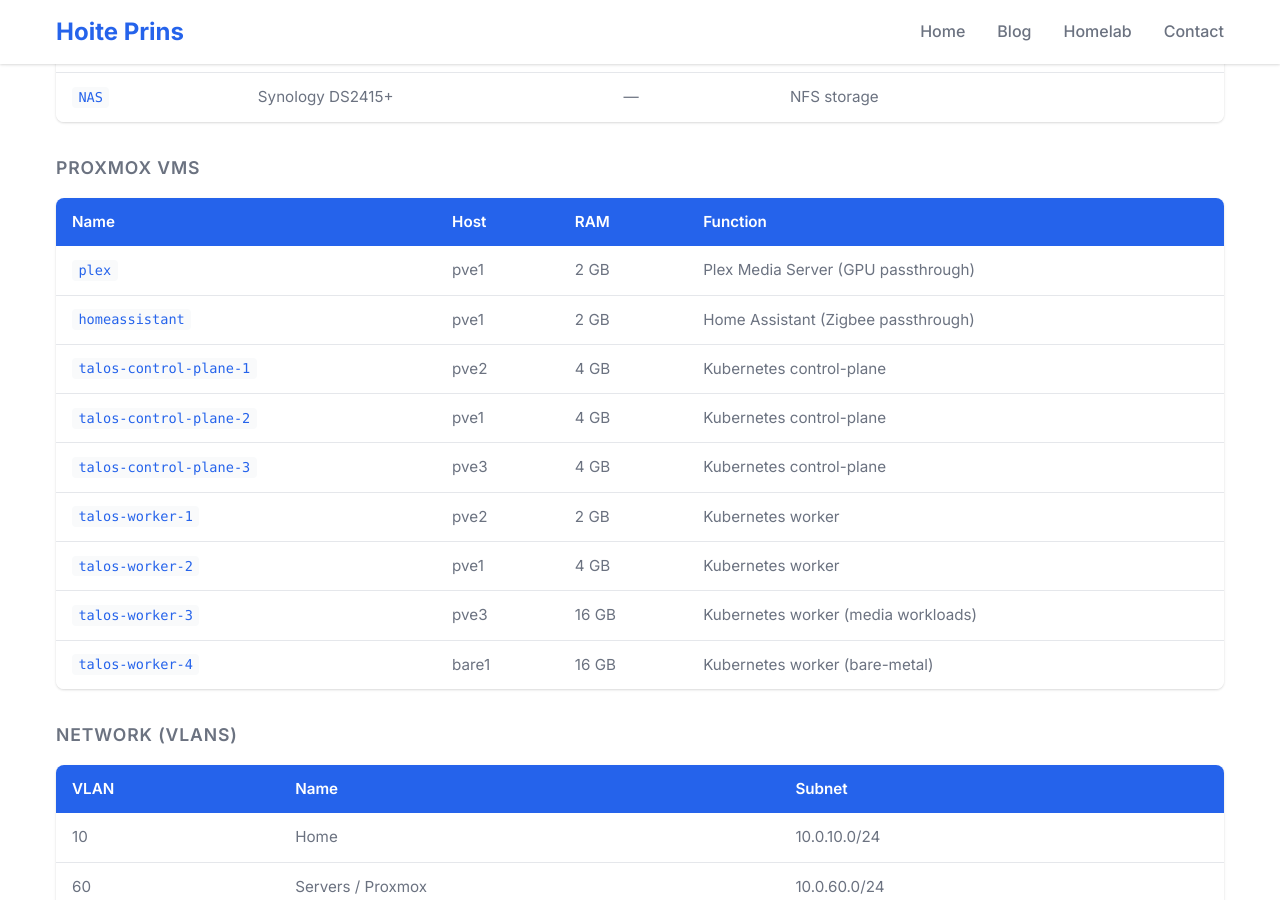
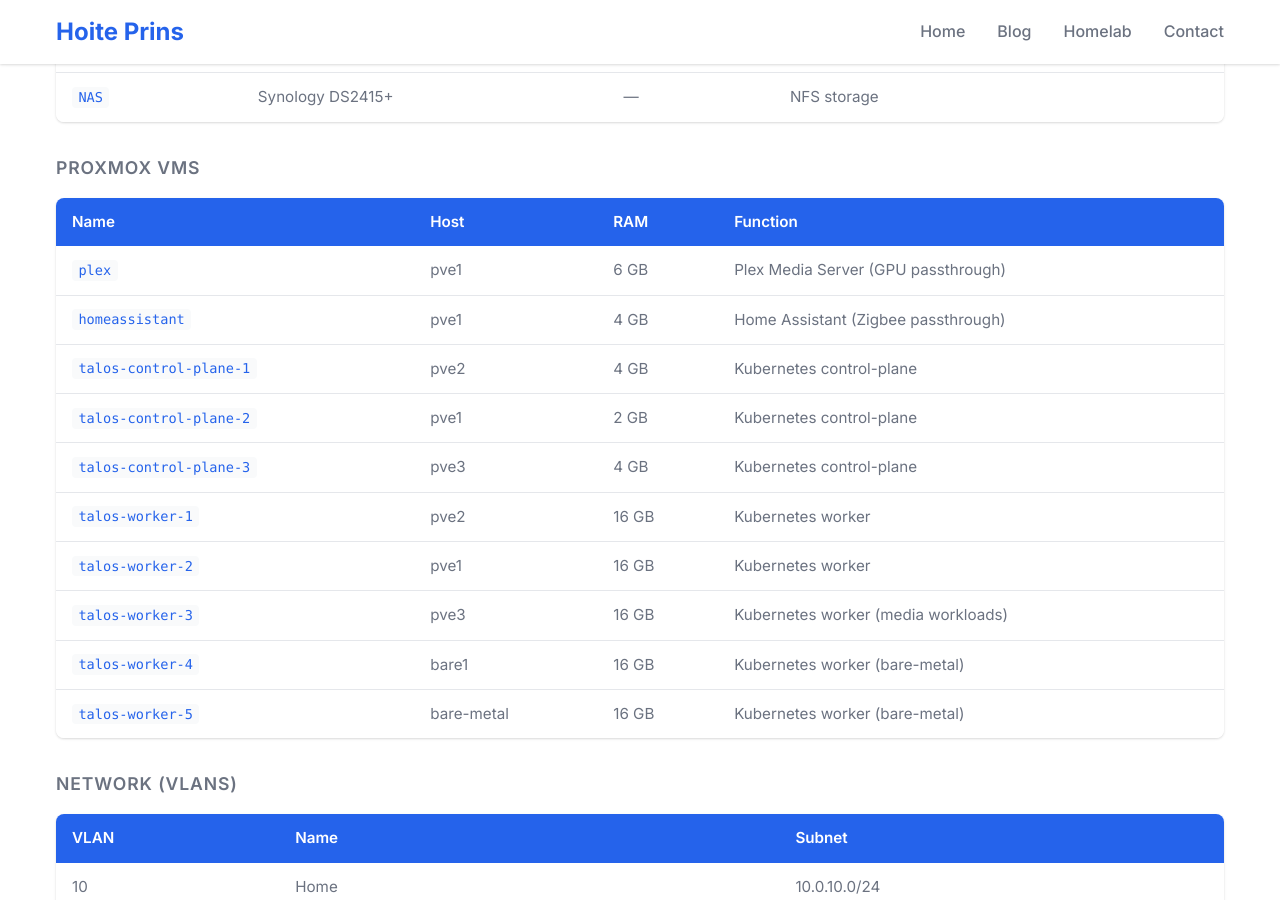
Before and after one commit to Hoite/hoite.github.io, a Jekyll site: the page built from homelab.md, in a window 1280 px wide and 900 px high, scrolled down 811 px. Built offline with Jekyll 4.4.1, drawn with Linux system fonts in a browser that asks for light colours; some of the changed text lies outside the part shown.

Commit message:
update /homelab

```diff
--- a/homelab.md
+++ b/homelab.md
@@ -84,13 +84,13 @@ permalink: /homelab/
                     <tr>
                         <td><code>plex</code></td>
                         <td>pve1</td>
-                        <td>2 GB</td>
+                        <td>6 GB</td>
                         <td>Plex Media Server (GPU passthrough)</td>
                     </tr>
                     <tr>
                         <td><code>homeassistant</code></td>
                         <td>pve1</td>
-                        <td>2 GB</td>
+                        <td>4 GB</td>
                         <td>Home Assistant (Zigbee passthrough)</td>
                     </tr>
                     <tr>
@@ -102,7 +102,7 @@ permalink: /homelab/
                     <tr>
                         <td><code>talos-control-plane-2</code></td>
                         <td>pve1</td>
-                        <td>4 GB</td>
+                        <td>2 GB</td>
                         <td>Kubernetes control-plane</td>
                     </tr>
                     <tr>
@@ -114,13 +114,13 @@ permalink: /homelab/
                     <tr>
                         <td><code>talos-worker-1</code></td>
                         <td>pve2</td>
-                        <td>2 GB</td>
+                        <td>16 GB</td>
                         <td>Kubernetes worker</td>
                     </tr>
                     <tr>
                         <td><code>talos-worker-2</code></td>
                         <td>pve1</td>
-                        <td>4 GB</td>
+                        <td>16 GB</td>
                         <td>Kubernetes worker</td>
                     </tr>
                     <tr>
@@ -132,6 +132,12 @@ permalink: /homelab/
                     <tr>
                         <td><code>talos-worker-4</code></td>
                         <td>bare1</td>
+                        <td>16 GB</td>
+                        <td>Kubernetes worker (bare-metal)</td>
+                    </tr>
+                    <tr>
+                        <td><code>talos-worker-5</code></td>
+                        <td>bare-metal</td>
                         <td>16 GB</td>
                         <td>Kubernetes worker (bare-metal)</td>
                     </tr>
@@ -327,6 +333,10 @@ permalink: /homelab/
                         <td>Syncs TRaSH Guides quality profiles to Radarr and Sonarr — runs nightly as a CronJob</td>
                     </tr>
                     <tr>
+                        <td><strong>Profilarr</strong></td>
+                        <td>Imports and syncs custom formats and quality profiles from TRaSH Guides to Radarr and Sonarr</td>
+                    </tr>
+                    <tr>
                         <td><strong>Calibre Web Automated</strong></td>
                         <td>E-book library management with automatic imports</td>
                     </tr>
```
